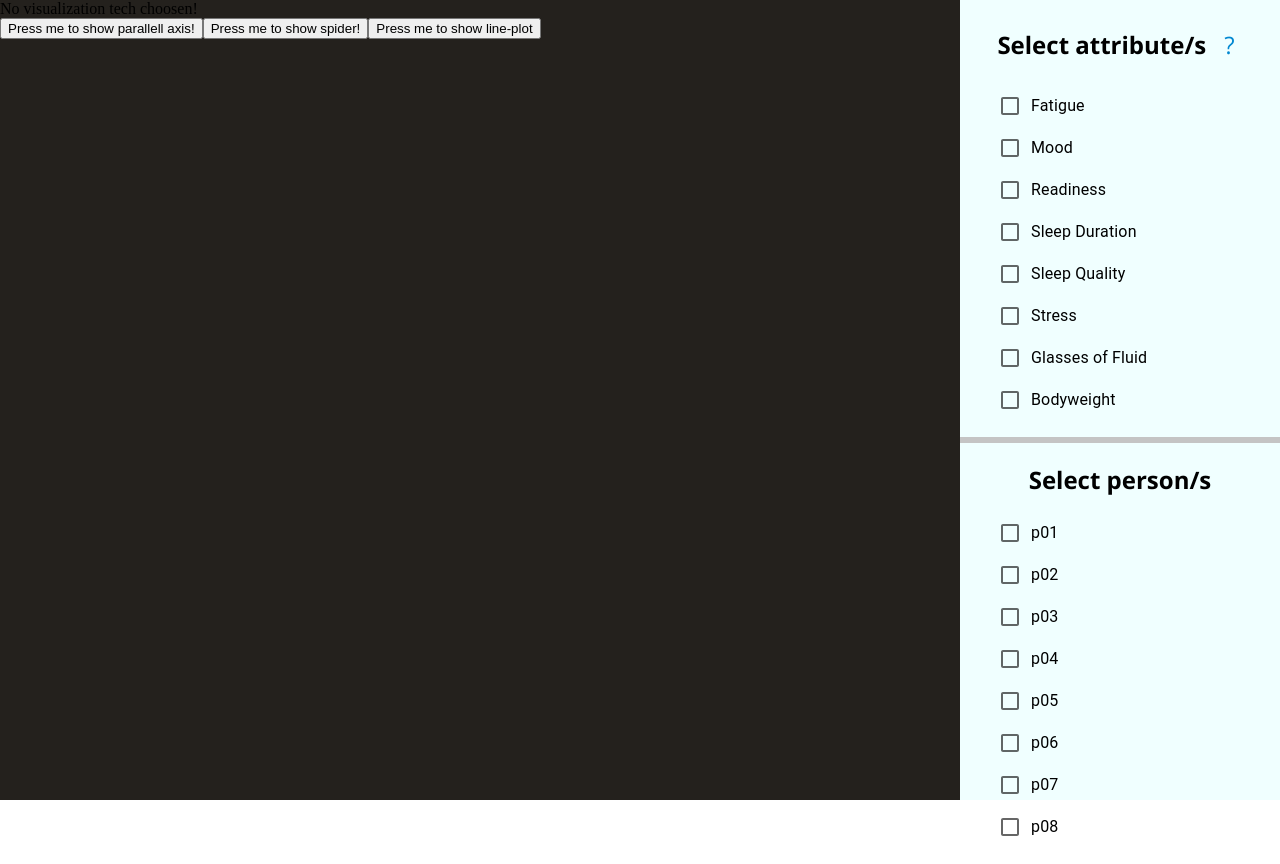
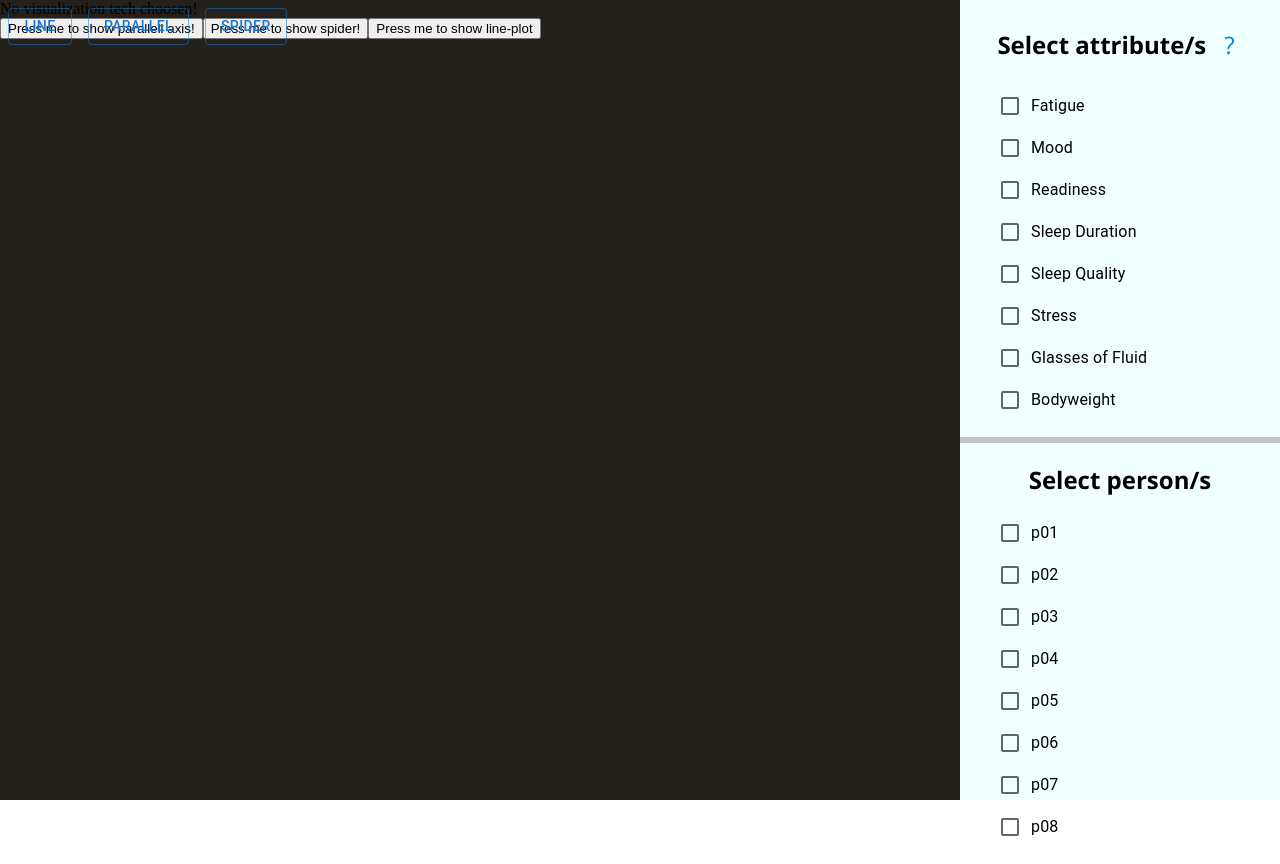
Before and after one commit to davidstyrbjorn/lifestyle-data-visualization-tnm048, a React (Create React App) app in the folder info-vis-react-app/: page / in a window 1280 px wide. Built offline with nearby package versions, Linux system fonts and the light colour scheme.

Commit message:
implemented buttons to change viz option!

```diff
--- a/info-vis-react-app/src/root.tsx
+++ b/info-vis-react-app/src/root.tsx
@@ -1,23 +1,38 @@
 import React from "react";
-import { useRecoilValue } from "recoil";
-import { visualizationOptionSelector } from "./states/visualization-state";
+import { useRecoilState, useRecoilValue } from "recoil";
+import { visualizationOptionSelector, visualizationState } from "./states/visualization-state";
 import None from "./views/none";
 import Sidebar from "./views/sidebar";
 import CircleD3 from "./components/d3/CircleD3";
 import LinePlotD3 from "./components/d3/LinePlotD3";
 
 import './styles/layout.scss';
+import { Button } from "@mui/material";
+import { visualization_options } from "./types/types";
 
 const Root: React.FC<{}> = () => {
-    const visualizationOption = useRecoilValue(visualizationOptionSelector);
+    const [visualizationOption, setVisualizationOption] = useRecoilState(visualizationState);
+
+    const changeVizOption = (option: visualization_options) => {
+        setVisualizationOption({...visualizationOption, option: option});
+    }
+
     return (
         <div className={'container'}>
             <div className={'visualization-view'}>
+                <div className={'button-row'}>
+                    <Button className="button" variant="outlined"
+                        onClick={() => changeVizOption('line-plot')}>Line</Button>
+                    <Button className="button" variant="outlined"
+                        onClick={() => changeVizOption('parallell-axis')}>Parallel</Button>
+                    <Button className="button" variant="outlined"
+                        onClick={() => changeVizOption('spider')}>Spider</Button>
+                </div>
                 {/* DECIDE ON WHICH VISUALIZATION COMPONENT TO RENDER */}
-                {visualizationOption === 'none' && <None/>}
-                {visualizationOption === 'parallell-axis' && <CircleD3/>}
-                {visualizationOption === 'spider' && <div>SPINDEL</div>}
-                {visualizationOption === 'line-plot' && <LinePlotD3/>}
+                {visualizationOption.option === 'none' && <None/>}
+                {visualizationOption.option === 'parallell-axis' && <CircleD3/>}
+                {visualizationOption.option === 'spider' && <div>SPINDEL</div>}
+                {visualizationOption.option === 'line-plot' && <LinePlotD3/>}
             </div>
             <Sidebar/>
         </div>
--- a/info-vis-react-app/src/styles/layout.scss
+++ b/info-vis-react-app/src/styles/layout.scss
@@ -29,3 +29,12 @@ body {
 .sidebar .bot {
     flex: 1;
 }
+
+.button-row {
+    position: absolute;
+    display: flex;
+}
+
+.button-row .button {
+    margin: 8px;
+}
```
